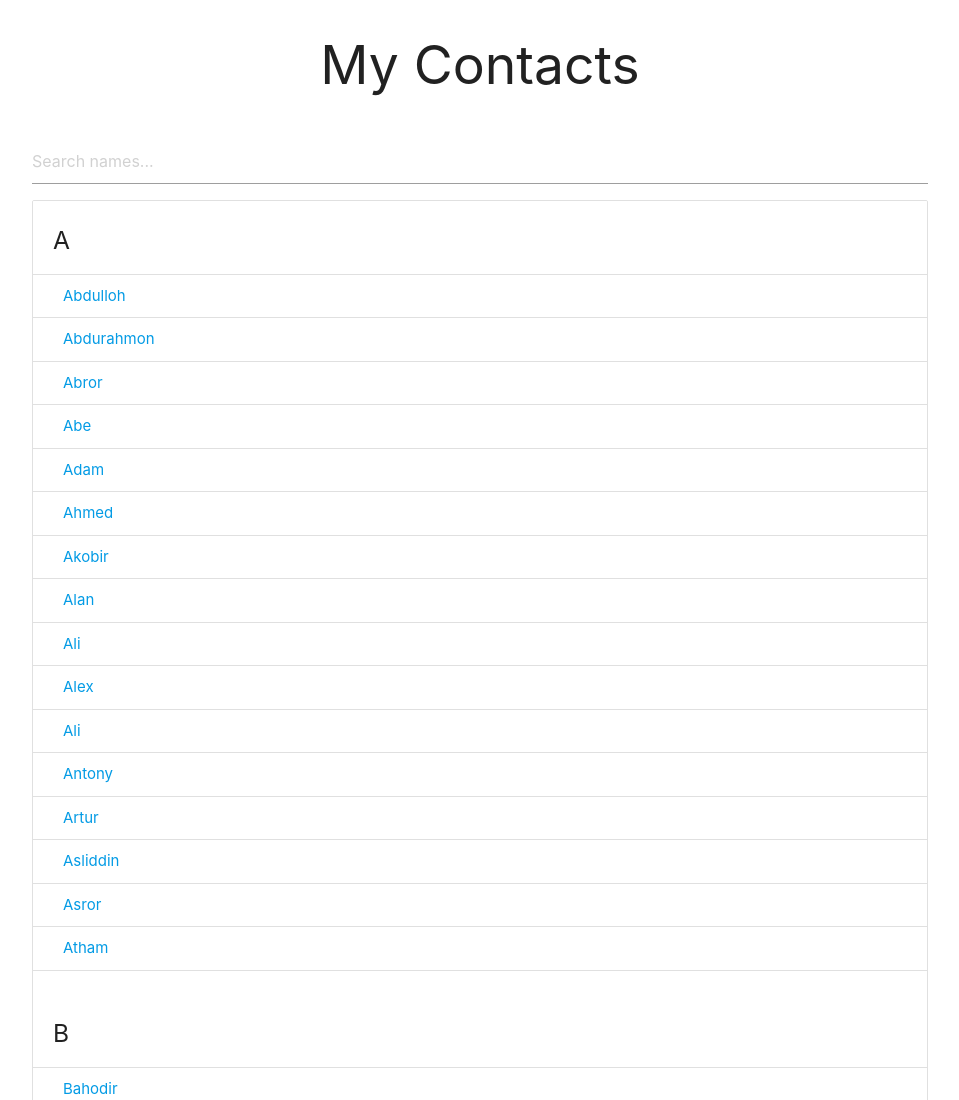
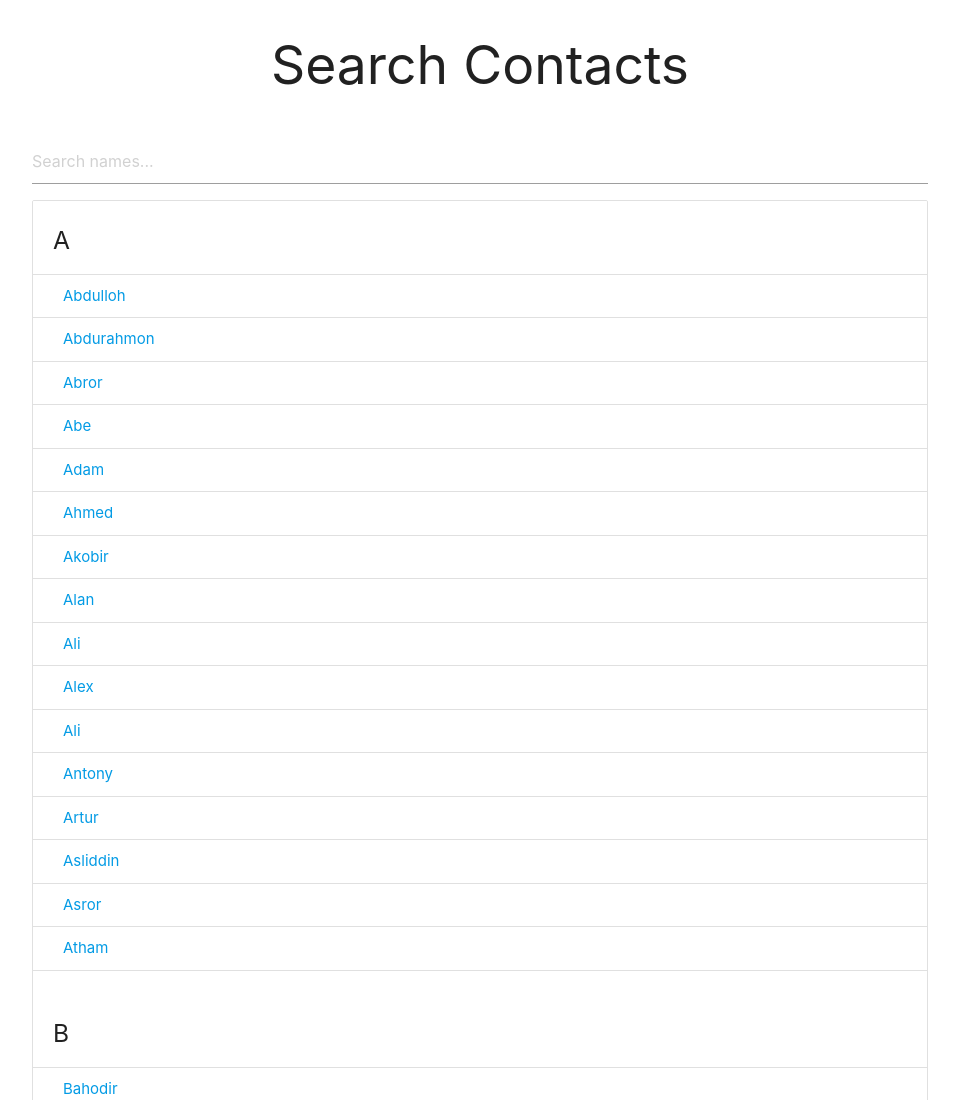
Before and after one commit to athambeknorkulov/contacts, a plain HTML site: page index.html in a window 1280 px wide. Shown: the top 1100 px of the page, without its empty margins (160-1119 px from the left). Drawn offline with nearby package versions, Linux system fonts and the light colour scheme.

Commit message:
Update index.html

```diff
--- a/index.html
+++ b/index.html
@@ -12,7 +12,7 @@
 
     <div class="container">
         <h2 class="align-center" style="text-align: center;">
-            My Contacts
+            Search Contacts
         </h2> <br>
         <input type="text" id="filterInput" placeholder="Search names...">
         <ul id="names" class="collection with-header">
```
